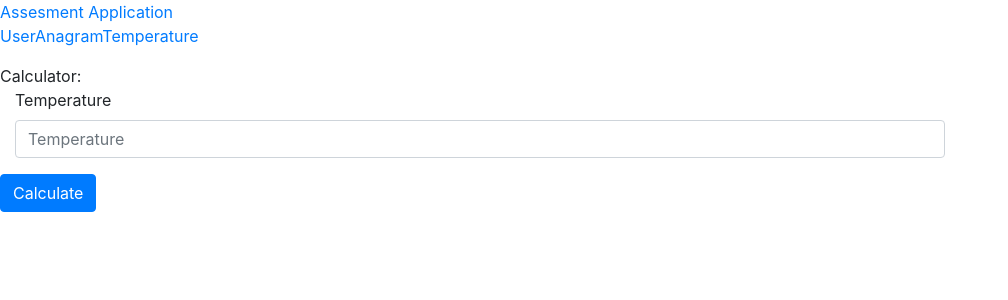
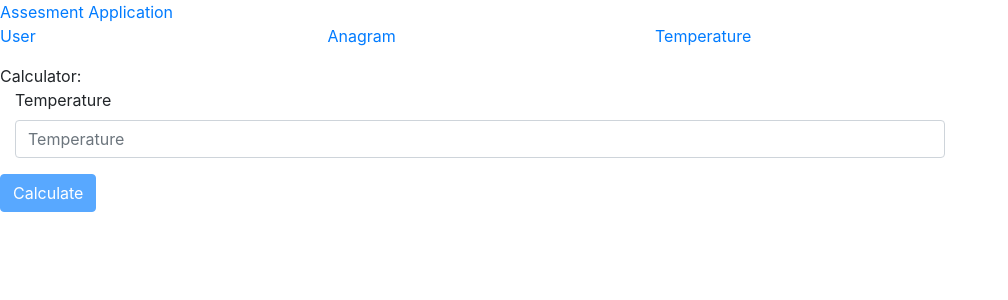
Before and after one commit to sudhakarmshr5/AngularAssignment, an Angular app: page /temperature in a window 1280 px wide. Shown: the top 300 px of the page, without its empty margins (0-1008 px from the left). Built offline with nearby package versions, Linux system fonts and the light colour scheme.

Commit message:
disable button

```diff
--- a/src/app/anagram-tester/anagram-tester.component.html
+++ b/src/app/anagram-tester/anagram-tester.component.html
@@ -42,7 +42,7 @@
         </div>
 
         <div class="panel-footer-div">
-            <button type="submit" class="btn btn-primary pull-right">
+            <button type="submit" class="btn btn-primary pull-right" [disabled]="anagramForm.invalid">
                 Test
             </button>
 
--- a/src/app/app.component.html
+++ b/src/app/app.component.html
@@ -4,10 +4,10 @@
   <a class="button" routerLink="/">Assesment Application</a>
 </div>
 
-<div class="form-group">
-  <a  routerLink="/user">User</a>
-  <a  routerLink="/anagram">Anagram</a>
-  <a  routerLink="/temperature">Temperature</a>
+<div class="form-group row">
+ <div class="col-md-offset-3 col-md-3"> <a  routerLink="/user">User</a></div>
+ <div class="col-md-3"> <a  routerLink="/anagram">Anagram</a></div>
+ <div class="col-md-3"> <a  routerLink="/temperature">Temperature</a></div>
 </div>
 
 <router-outlet></router-outlet>
--- a/src/app/temperature/temperature.component.html
+++ b/src/app/temperature/temperature.component.html
@@ -30,7 +30,7 @@
             </div>
         </div>
         <div class="panel-footer-div">
-            <button type="submit" class="btn btn-primary pull-right">
+            <button type="submit" class="btn btn-primary pull-right" [disabled]="tempForm.invalid">
                 Calculate
             </button>
         </div>
--- a/src/app/user/user.component.html
+++ b/src/app/user/user.component.html
@@ -88,7 +88,7 @@
     </div>
 
     <div class="panel-footer-div">
-      <button type="submit" class="btn btn-primary pull-right" [disabled]="loading">
+      <button type="submit" class="btn btn-primary pull-right" [disabled]="userForm.invalid">
         Save
       </button>
 
```
